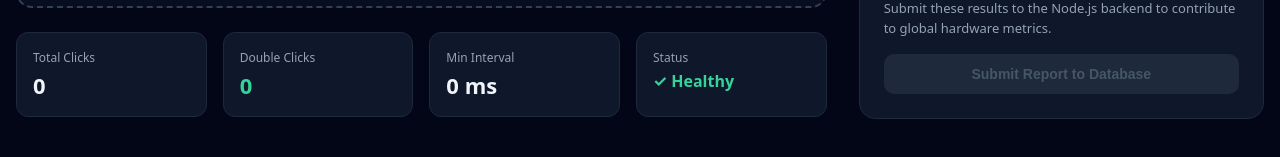
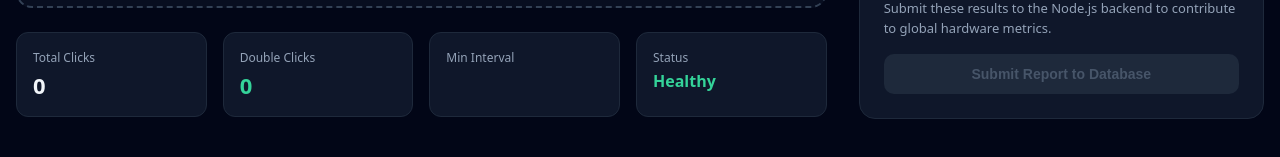
Before and after one commit to Danyl-Dudka/mouse_health_lab, a React (Vite) app in the folder client/: page / in a window 1280 px wide. Shown: the part 579-736 px from the top of the page. Built offline with nearby package versions, Linux system fonts and the light colour scheme.

Commit message:
feat: implement double-click detection logic and status state

```diff
--- a/client/src/components/MainPage/MainPage.tsx
+++ b/client/src/components/MainPage/MainPage.tsx
@@ -1,4 +1,4 @@
-import { useEffect, useState } from 'react';
+import { useEffect, useRef, useState } from 'react';
 import styles from './mainPage.module.css';
 
 export default function MainPage() {
@@ -8,15 +8,26 @@ export default function MainPage() {
     const [selectedDevice, setSelectedDevice] = useState('Logitech G Pro');
     const [activeTab, setActiveTab] = useState<'doubleClick' | 'scroll' | 'polling'>('doubleClick');
 
+    const lastClickTimeRef = useRef<number | null>(null);
+    const [minInterval, setMinInterval] = useState<number | null>(null);
+
     useEffect(() => {
         setClickCount(0);
         setDoubleClicks(0);
     }, [selectedDevice]);
 
     const handleTestAreaClick = () => {
+        const currentTime = performance.now();
         setClickCount((prev) => prev + 1);
+        if (lastClickTimeRef.current !== null) {
+            const interval = Math.round(currentTime - lastClickTimeRef.current);
+            if (interval < 80) {
+                setDoubleClicks((prev) => prev + 1);
+            }
+            setMinInterval((prevMin) => (prevMin === null ? interval : Math.min(prevMin, interval)))
+        }
+        lastClickTimeRef.current = currentTime;
     }
-
     const handleReset = (e: React.MouseEvent) => {
         e.stopPropagation();
         setClickCount(0);
@@ -93,12 +104,12 @@ export default function MainPage() {
                         </div>
                         <div className={styles.metricCard}>
                             <span className={styles.metricLabel}>Min Interval</span>
-                            <div className={styles.metricValue}>0 ms</div>
+                            <div className={styles.metricValue}>{minInterval}</div>
                         </div>
                         <div className={styles.metricCard}>
                             <span className={styles.metricLabel}>Status</span>
-                            <div className={`${styles.metricValue} ${styles.textOk}`} style={{ fontSize: '16px' }}>
-                                ✓ Healthy
+                            <div className={`${styles.metricValue} ${doubleClicks > 0 ? styles.textWarning : styles.textOk}`} style={{ fontSize: '16px' }}>
+                                {`${doubleClicks > 0 ? 'Defective': 'Healthy'}`}
                             </div>
                         </div>
                     </div>
```
